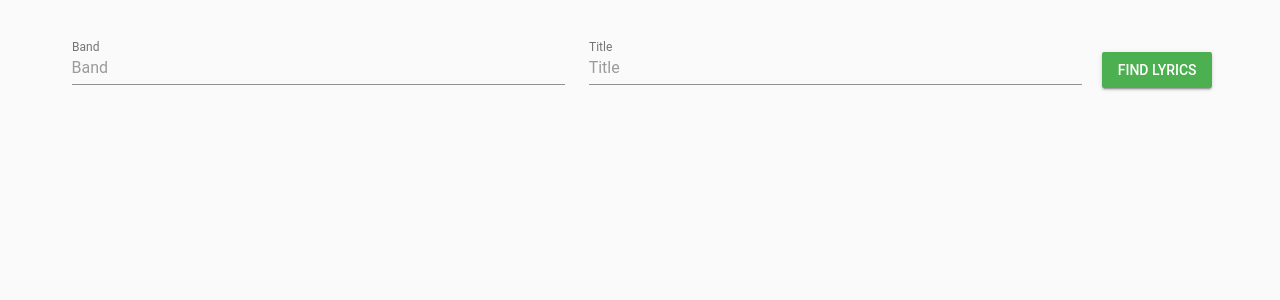
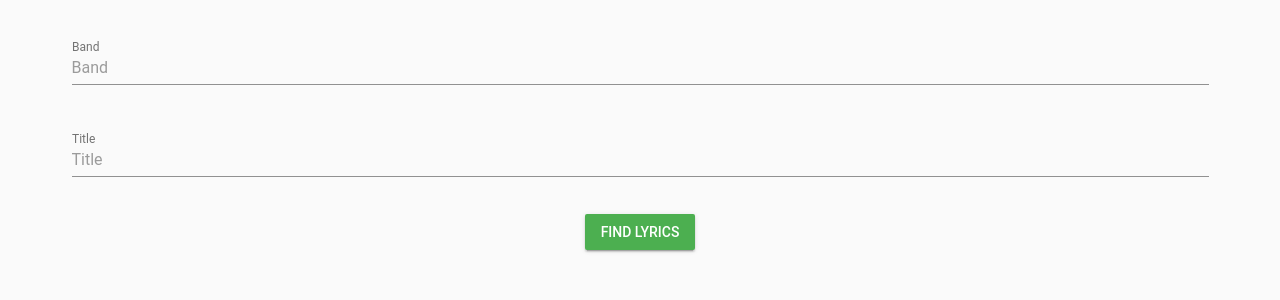
Before and after one commit to oldslav/getlyrics, a Vue app: page / in a window 1280 px wide. Shown: the top 300 px of the page. Built offline with nearby package versions, Linux system fonts and the light colour scheme.

Commit message:
minimum done

```diff
--- a/src/views/Home.vue
+++ b/src/views/Home.vue
@@ -1,6 +1,6 @@
 <template>
   <v-container grid-list-xl>
-    <v-layout row align-center justify-center>
+    <v-layout row wrap align-center justify-center>
       <v-flex xl3 xs12>
         <v-text-field v-model="payload.band" label="Band" placeholder="Band"></v-text-field>
       </v-flex>
@@ -9,7 +9,7 @@
       </v-flex>
       <v-btn color="success" @click="getLyrics">Find lyrics</v-btn>
     </v-layout>
-    <v-layout row align-center justify-center>
+    <v-layout row wrap align-center justify-center>
       <v-flex xl6 sm12>
         <v-card v-show="lyrics">
           <v-card-text>
```
